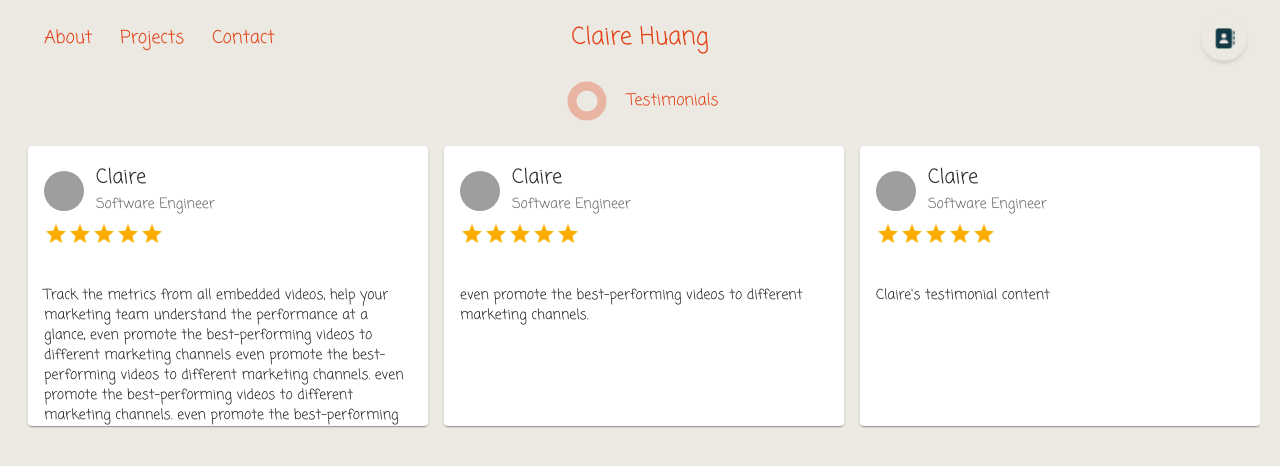
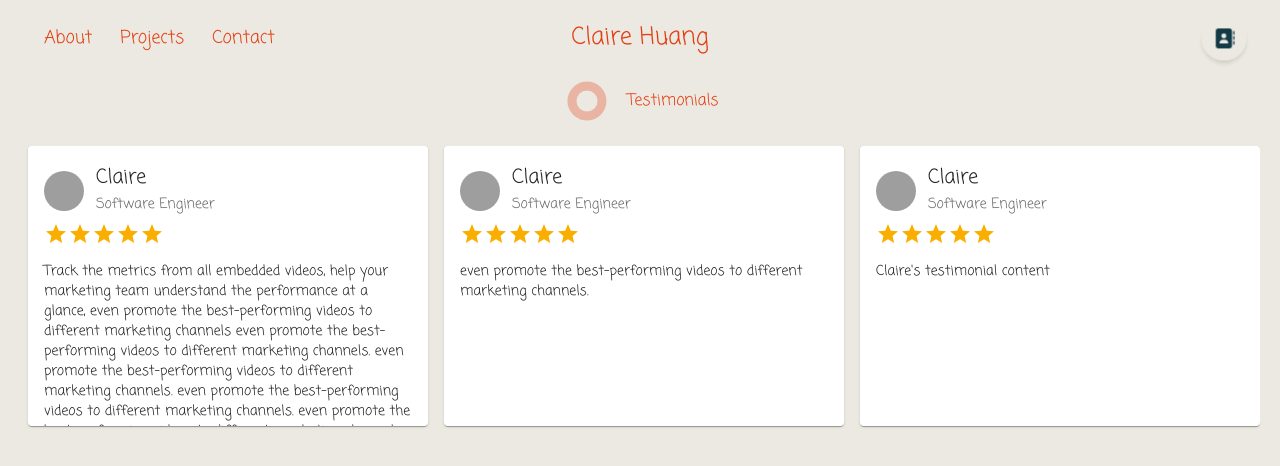
Before and after one commit to shihyihuang/shihyihuang.github.io, a Next.js app: page / in a window 1280 px wide. Shown: the top 466 px of the page. Built offline with nearby package versions, Linux system fonts and the light colour scheme; grey boxes are pictures that could not be loaded.

Commit message:
add scroll bar to testimonial card content

```diff
--- a/app/component/testimonialCard.tsx
+++ b/app/component/testimonialCard.tsx
@@ -19,7 +19,7 @@ const TestimonialCard: React.FC<TestimonialProps> = ({ name, position, content }
             display: 'flex',
             flexDirection: 'column'
         }}>
-            <CardContent sx={{ flex: '0 0 auto' }}>
+            <CardContent sx={{ flexShrink: 0, paddingBottom: 1 }}>
                 <div className="flex items-center">
                     <Stack direction="row" spacing={2}>
                         <Avatar alt="Remy Sharp" src="/static/images/avatar/1.jpg" />
@@ -35,7 +35,20 @@ const TestimonialCard: React.FC<TestimonialProps> = ({ name, position, content }
                 </div>
                 <Rating className="my-0.5" name="read-only" value={5} readOnly />
             </CardContent>
-            <CardContent sx={{ flex: '1 1 auto', overflow: 'auto' }}>
+            <CardContent
+            sx={{
+                flexGrow: 1,
+                overflowY: 'auto',
+                paddingTop: 0,
+                paddingBottom: '16px !important',
+                '&::-webkit-scrollbar': {
+                width: '5px',
+                },
+                '&::-webkit-scrollbar-thumb': {
+                backgroundColor: 'rgba(0,0,0,.2)',
+                borderRadius: '4px',
+                },
+            }}>
                 <Typography variant="body2">
                 {content}
                 </Typography>
```
